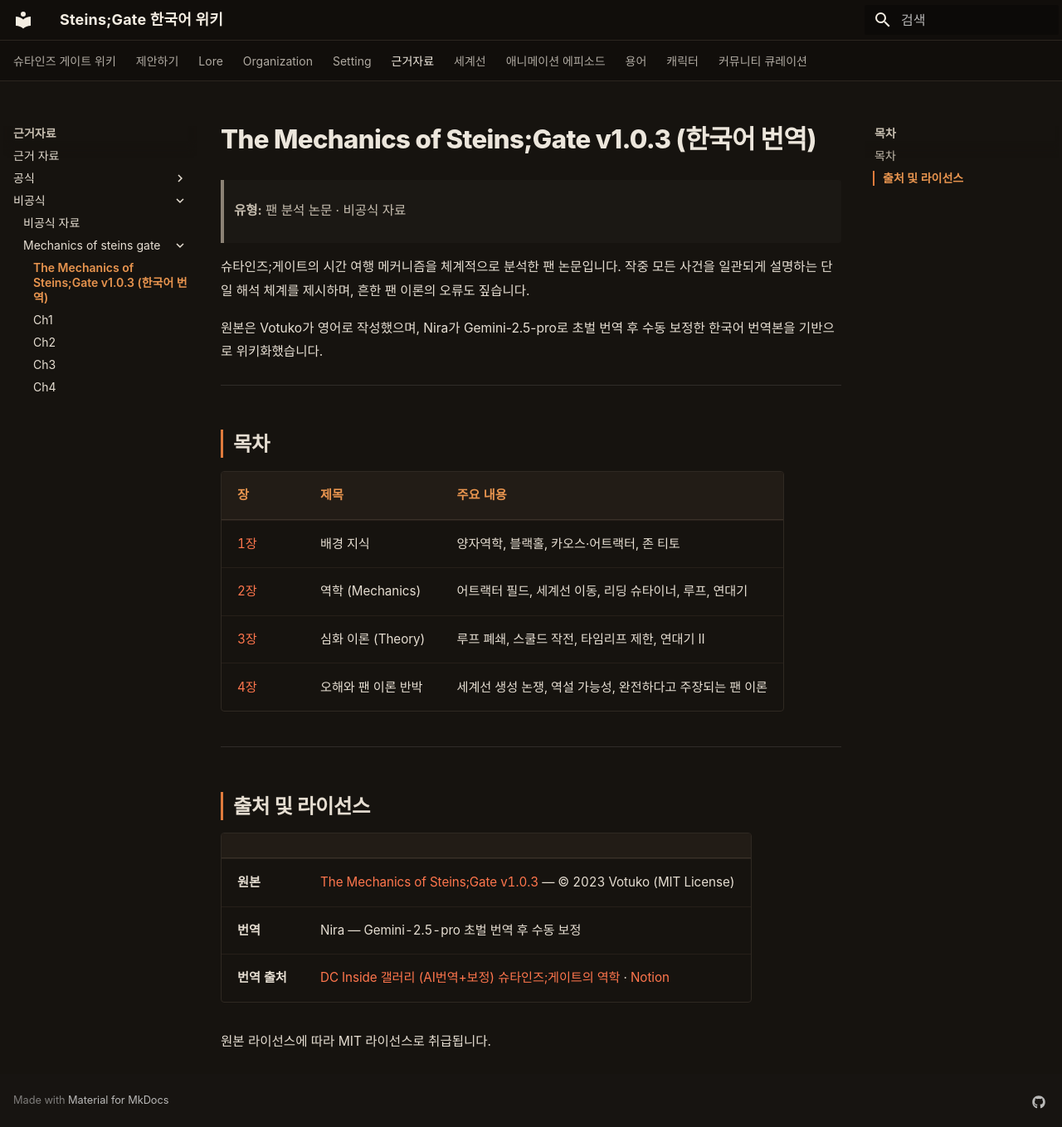
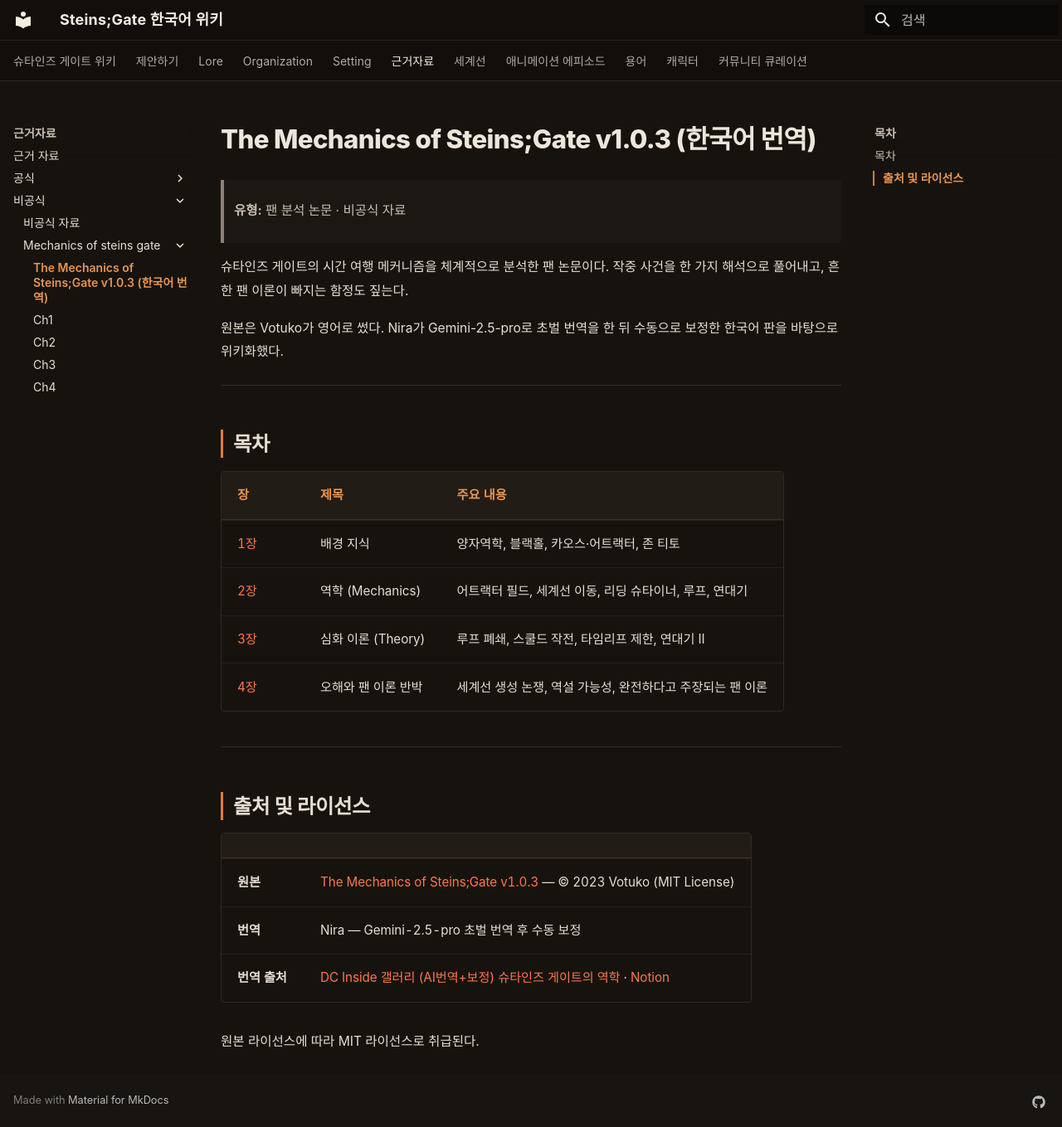
Before and after one commit to sgwiki/sgwiki.github.io, an MkDocs documentation site: the page built from wiki/근거자료/비공식/mechanics-of-steins-gate/index.md, in a window 1280 px wide and 1359 px high. Shown: the whole window at 83% size. Built offline with MkDocs 1.6.1 and Material for MkDocs 9.7.7, drawn with Linux system fonts in a browser that asks for light colours; some web fonts are replaced.

Commit message:
chore(wiki): mechanics-of-steins-gate-index 정비 — VOCAB 통일(슈타인즈;게이트 → 슈타인즈 게이트 3건, 세미콜론 제거, 영문 원제 Steins;Gate 유지)·humanize 3(번역투·종결어미 단조·메타 부연)·사실·스포일러(endgame)·링크·저자명·라이선스 불변
Co-Authored-By: Claude Opus 4.6 <noreply@anthropic.com>

```diff
--- a/wiki/근거자료/비공식/mechanics-of-steins-gate/index.md
+++ b/wiki/근거자료/비공식/mechanics-of-steins-gate/index.md
@@ -2,16 +2,16 @@
 title: "The Mechanics of Steins;Gate v1.0.3 (한국어 번역)"
 category: 근거자료/비공식
 spoiler: endgame
-description: "슈타인즈;게이트의 시간 여행 메커니즘을 체계적으로 분석한 팬 논문입니다. 작중 모든 사건을 일관되게 설명하는 단일 해석 체계를 제시하며, 흔한 팬 이론의 오류도 짚습니다."
+description: "슈타인즈 게이트의 시간 여행 메커니즘을 체계적으로 분석한 팬 논문입니다. 작중 모든 사건을 일관되게 설명하는 단일 해석 체계를 제시하며, 흔한 팬 이론의 오류도 짚습니다."
 ---
 
 # The Mechanics of Steins;Gate v1.0.3 (한국어 번역)
 
 > **유형:** 팬 분석 논문 · 비공식 자료
 
-슈타인즈;게이트의 시간 여행 메커니즘을 체계적으로 분석한 팬 논문입니다. 작중 모든 사건을 일관되게 설명하는 단일 해석 체계를 제시하며, 흔한 팬 이론의 오류도 짚습니다.
+슈타인즈 게이트의 시간 여행 메커니즘을 체계적으로 분석한 팬 논문이다. 작중 사건을 한 가지 해석으로 풀어내고, 흔한 팬 이론이 빠지는 함정도 짚는다.
 
-원본은 Votuko가 영어로 작성했으며, Nira가 Gemini-2.5-pro로 초벌 번역 후 수동 보정한 한국어 번역본을 기반으로 위키화했습니다.
+원본은 Votuko가 영어로 썼다. Nira가 Gemini-2.5-pro로 초벌 번역을 한 뒤 수동으로 보정한 한국어 판을 바탕으로 위키화했다.
 
 ---
 
@@ -32,6 +32,6 @@ description: "슈타인즈;게이트의 시간 여행 메커니즘을 체계적
 |---|---|
 | **원본** | [The Mechanics of Steins;Gate v1.0.3](https://github.com/Votuko/steins-gate-mechanics/tree/main) — © 2023 Votuko (MIT License) |
 | **번역** | Nira — Gemini-2.5-pro 초벌 번역 후 수동 보정 |
-| **번역 출처** | [DC Inside 갤러리 (AI번역+보정) 슈타인즈;게이트의 역학](https://gall.dcinside.com/mgallery/board/view?id=steinsgate&no=77514) · [Notion](https://app.notion.com/p/prunusnira/The-Mechanics-of-Steins-Gate-v1-0-3-26dd9363befe80f6869fc11892d4d9f5) |
+| **번역 출처** | [DC Inside 갤러리 (AI번역+보정) 슈타인즈 게이트의 역학](https://gall.dcinside.com/mgallery/board/view?id=steinsgate&no=77514) · [Notion](https://app.notion.com/p/prunusnira/The-Mechanics-of-Steins-Gate-v1-0-3-26dd9363befe80f6869fc11892d4d9f5) |
 
-원본 라이선스에 따라 MIT 라이선스로 취급됩니다.
+원본 라이선스에 따라 MIT 라이선스로 취급된다.
```
